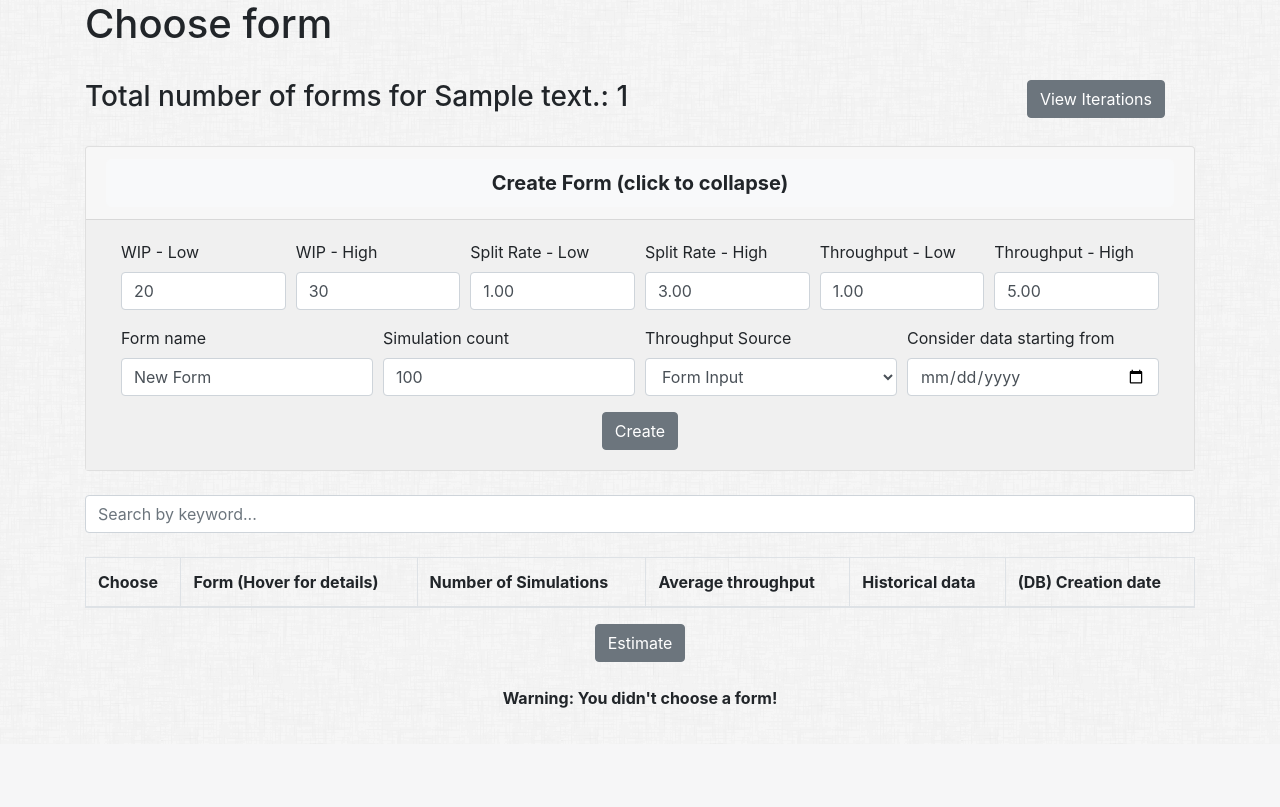
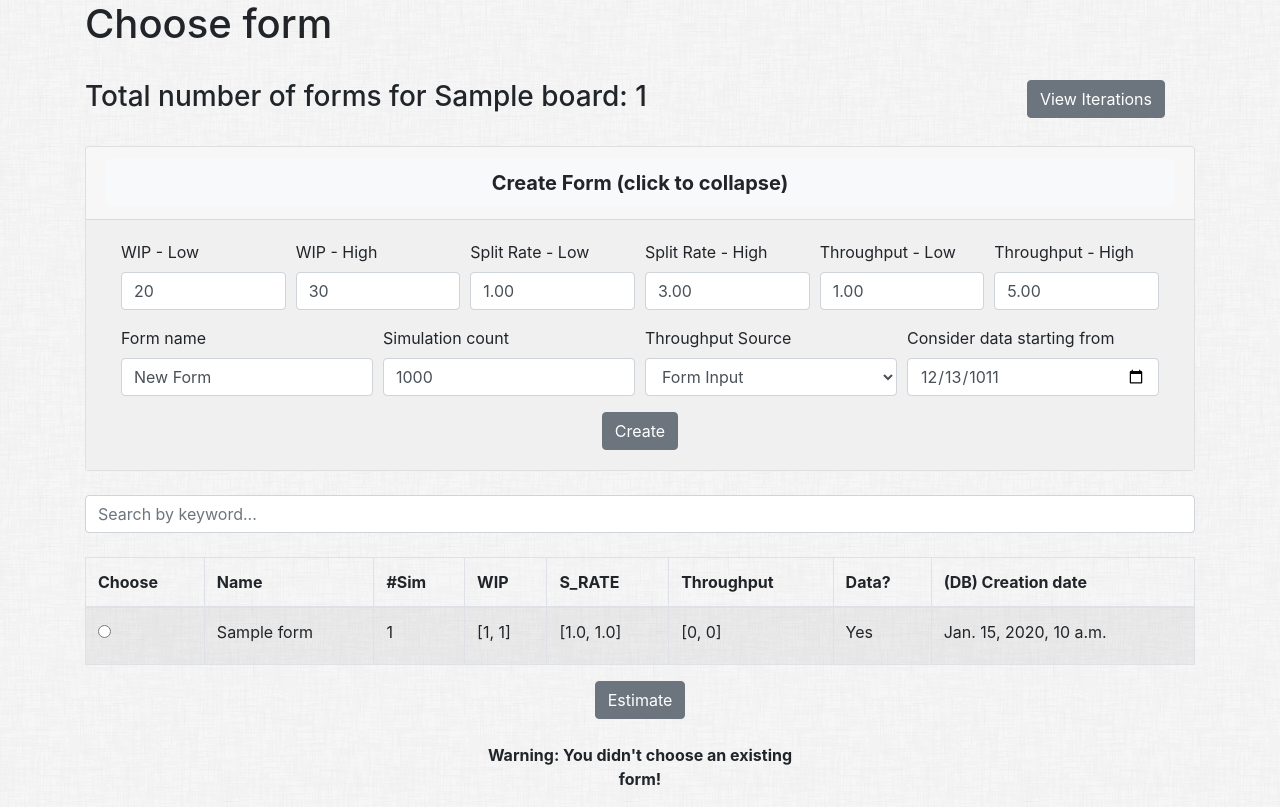
Before and after one commit to msm416/4castinate, a Django app: page /forecast/1/estimate/ in a window 1280 px wide. Shown: the part 56-863 px from the top of the page. Before the commit the page ends 764 px from the top, so only its background shows below. Run offline with Django 3.2, Linux system fonts and the light colour scheme; tables that the repository leaves empty hold one stand-in row (values such as "Sample post"); lists and menus that the app fills with data are empty; some libraries are stand-ins or nearby versions.

Commit message:
Rename fields called description to name. Fix evaluating non-strictly positive throughput forms.

```diff
--- a/forecast/models.py
+++ b/forecast/models.py
@@ -10,7 +10,7 @@ LONG_TIME_AGO = "1011-12-13"
 
 
 class Board(models.Model):
-    description = models.CharField(max_length=200)
+    name = models.CharField(max_length=200)
     data_sources = models.CharField(max_length=200, default='None')
     project_name = models.CharField(max_length=200, default='None')
     board_type = models.CharField(max_length=200, default='Hybrid')
@@ -18,14 +18,14 @@ class Board(models.Model):
     fetch_date = models.DateTimeField(null=True)
 
     def __str__(self):
-        return self.description
+        return self.name
 
     def was_published_recently(self):
         return self.creation_date >= timezone.now() - timedelta(days=1)
 
 
 class Backlog(models.Model):
-    description = models.CharField(max_length=200, default="Backlog")
+    name = models.CharField(max_length=200, default="Backlog")
     board = models.ForeignKey(Board, on_delete=models.CASCADE)
     issues = models.IntegerField(default=20)
     epics = models.TextField(default='')
@@ -33,7 +33,7 @@ class Backlog(models.Model):
 
 class Issue(models.Model):
     backlog = models.ForeignKey(Backlog, on_delete=models.CASCADE)
-    description = models.CharField(max_length=200, default="some issue")
+    name = models.CharField(max_length=200, default="some issue")
     epic = models.CharField(max_length=200, default='None')
 
 
@@ -41,7 +41,7 @@ class Iteration(models.Model):
     # An instance of Iteration could be a sprint
     # source = Jira / Trello / None
     board = models.ForeignKey(Board, on_delete=models.CASCADE)
-    description = models.CharField(max_length=200)
+    name = models.CharField(max_length=200)
     creation_date = models.DateTimeField(default=timezone.now)
     start_date = models.DateTimeField(default=timezone.now)
     duration = models.PositiveSmallIntegerField(default=WEEK_IN_DAYS)
@@ -54,12 +54,12 @@ class Iteration(models.Model):
     source_id = models.PositiveSmallIntegerField(default=0)
 
     def __str__(self):
-        return self.description
+        return self.name
 
 
 class Form(models.Model):
     board = models.ForeignKey(Board, on_delete=models.CASCADE)
-    description = models.CharField(max_length=200)
+    name = models.CharField(max_length=200)
 
     creation_date = models.DateTimeField(default=timezone.now)
     start_date = models.DateTimeField(default=datetime.strptime(LONG_TIME_AGO, "%Y-%m-%d"))
@@ -85,11 +85,13 @@ class Form(models.Model):
     simulation_count = models.PositiveSmallIntegerField(default=100)
 
     def __str__(self):
-        return self.description
+        return self.name
 
+    # Returns always >= 0
     def get_throughput_avg(self):
         cnt = 0
         throughput = 0
+        # TODO: CONSIDER START_DATE
         for iteration in self.board.iteration_set.filter(state='closed').all():
             if iteration.throughput == 0:
                 continue
@@ -98,20 +100,18 @@ class Form(models.Model):
                 cnt += 1
         return 0 if cnt == 0 else throughput/cnt
 
-    # One test => One Simulation instance is created
+    # One test => One Simulation instance is created.
+    # Each form has at most one Simulation. Subsequent calls will overwrite the Simulation
+    # for data forms, and will return the same simulation for non-data forms.
     def gen_simulations(self):
-        # TODO: Recompute this in data forms
-        # Run only once per Form
 
         throughput_avg = self.get_throughput_avg()
 
         if self.throughput_from_data:
-            if self.throughput_lower_bound == throughput_avg:
-                return
-            else:
-                self.throughput_lower_bound = throughput_avg
-                self.throughput_upper_bound = throughput_avg
-                self.save()
+            # TODO: figure how to avoid recomputing simulation (but NOT 'if th_l_b == g_th_avg()')
+            self.throughput_lower_bound = throughput_avg
+            self.throughput_upper_bound = throughput_avg
+            self.save()
         else:
             if self.simulation_set.exists():
                 return
--- a/forecast/templates/forecast/detail.html
+++ b/forecast/templates/forecast/detail.html
@@ -8,7 +8,7 @@
     <br>
     <div class="row">
         <div class="col-md-auto">
-            <h3>Total number of forms for {{board.description}}: {{board.form_set.count}}</h3>
+            <h3>Total number of forms for {{board.name}}: {{board.form_set.count}}</h3>
         </div>
         <div class="col"></div>
         <div class="col-md-auto">
@@ -70,12 +70,12 @@
                             </div>
                             <div class="form-row">
                                 <div class="form-group col-md-3">
-                                    <label for="description">Form name</label>
-                                    <input type="text" class="form-control" name="description" id="description" value="New Form">
+                                    <label for="name">Form name</label>
+                                    <input type="text" class="form-control" name="name" id="name" value="New Form">
                                 </div>
                                 <div class="form-group col-md-3">
                                     <label for="simulation_count">Simulation count</label>
-                                    <input type="text" name="simulation_count" class="form-control" id="simulation_count" value="100">
+                                    <input type="text" name="simulation_count" class="form-control" id="simulation_count" value="1000">
                                 </div>
                                 <div class="form-group col-md-3">
                                     <label for="throughput_from_data">Throughput Source</label>
@@ -115,10 +115,12 @@
             <thead>
                 <tr>
                     <th>Choose </th>
-                    <th>Form (Hover for details)</th>
-                    <th>Number of Simulations</th>
-                    <th>Average throughput</th>
-                    <th>Historical data</th>
+                    <th>Name</th>
+                    <th>#Sim</th>
+                    <th>WIP</th>
+                    <th>S_RATE</th>
+                    <th>Throughput</th>
+                    <th>Data?</th>
                     <th>(DB) Creation date</th>
                 </tr>
             </thead>
@@ -130,18 +132,24 @@
                         </td>
                         <td>
                             <label for="form{{ forloop.counter }}" data-toggle="tooltip"
-                                   title="{{ form.description }}">
-                                {{ form.description }}
+                                   title="{{ form.name }}">
+                                {{ form.name }}
                             </label>
                         </td>
                         <td>
                             {{form.simulation_count}}
                         </td>
                         <td>
+                            [{{form.wip_lower_bound}}, {{form.wip_upper_bound}}]
+                        </td>
+                        <td>
+                            [{{form.split_factor_lower_bound}}, {{form.split_factor_upper_bound}}]
+                        </td>
+                        <td>
                             {% if form.throughput_from_data %}
-                                {{ form.get_throughput_avg }}
+                                [{{ form.get_throughput_avg }}, {{ form.get_throughput_avg }}]
                             {% else %}
-                                Guess in range [{{ form.throughput_lower_bound}}, {{ form.throughput_upper_bound }}]
+                                [{{ form.throughput_lower_bound}}, {{ form.throughput_upper_bound }}]
                             {% endif %}
                         </td>
                         <td>
@@ -167,6 +175,7 @@
             <div class="col-md-4"></div>
         </div>
     </form>
+
     {% if error_message %}
         <br>
         <div class="row">
--- a/forecast/templates/forecast/index.html
+++ b/forecast/templates/forecast/index.html
@@ -46,7 +46,7 @@
         {% for board in latest_board_list %}
         <tr>
             <td>
-                <a href="{% url 'forecast:detail' board.id %}">{{ board.description }}</a>
+                <a href="{% url 'forecast:detail' board.id %}">{{ board.name }}</a>
             </td>
             <td>
                 {{ board.project_name }}
--- a/forecast/templates/forecast/iterations.html
+++ b/forecast/templates/forecast/iterations.html
@@ -29,10 +29,10 @@
     {% for iteration in iteration_list %}
     <tr>
         <td>
-            {{ iteration.description }}
+            {{ iteration.name }}
         </td>
         <td>
-            {{ iteration.board.description }}
+            {{ iteration.board.name }}
         </td>
         <td>
             {{ iteration.source }}
--- a/forecast/templates/forecast/results.html
+++ b/forecast/templates/forecast/results.html
@@ -3,7 +3,7 @@
 
 {% block body %}
 
-    <h1>{{ board.description }} - {{ form.description }}</h1>
+    <h1>{{ board.name }} - {{ form.name }}</h1>
     <h2> Estimate another:
         <a href="{% url 'forecast:detail' board.id %}"> form?</a>
         <a href="{% url 'forecast:index' %}"> board?</a>
--- a/forecast/views.py
+++ b/forecast/views.py
@@ -42,22 +42,25 @@ def results(request, board_id, form_id):
 
 
 def iterations(request):
-    iteration_list = Iteration.objects.order_by('-start_date').order_by('board__description')
+    iteration_list = Iteration.objects.order_by('-start_date').order_by('board__name')
     context = {'iteration_list': iteration_list}
     return render(request, 'forecast/iterations.html', context)
 
 
 def estimate(request, board_id):
     board = get_object_or_404(Board, pk=board_id)
+    latest_form_list = board.form_set.order_by('-creation_date')
+    context = {'board': board, 'latest_form_list': latest_form_list, 'LONG_TIME_AGO': LONG_TIME_AGO}
     try:
         selected_form = board.form_set.get(pk=request.POST['form'])
     except (KeyError, Form.DoesNotExist):
         # Redisplay the form selection template.
-        return render(request, 'forecast/detail.html', {
-            'board': board,
-            'error_message': "You didn't choose a form!",
-        })
+        context['error_message'] = "You didn't choose an existing form!"
+        return render(request, 'forecast/detail.html', context)
     else:
+        if selected_form.throughput_lower_bound <= 0:
+            context['error_message'] = "Selected form has invalid throughput!"
+            return render(request, 'forecast/detail.html', context)
         selected_form.gen_simulations()
         # Always return an HttpResponseRedirect after successfully dealing
         # with POST data. This prevents data from being posted twice if a
@@ -82,7 +85,7 @@ def create_form(request, board_id):
         if request.POST['throughput_from_data'] == "Historical Data" \
         else False
     board.form_set.create(
-        description=request.POST['description'],
+        name=request.POST['name'],
         throughput_from_data=throughput_from_data,
         wip_lower_bound=request.POST['wip_lower_bound'],
         wip_upper_bound=request.POST['wip_upper_bound'],
@@ -106,6 +109,6 @@ def webhook(request):
 
     if Form.objects.count() < 10:
         aux = random.randint(0, 10000)
-        board.form_set.create(description=str(aux))
+        board.form_set.create(name=str(aux))
 
     return render(request, 'forecast/detail.html', {'board': board})
```
Also changed, not shown: forecast/helperMethods/rest.py (+14 -22 lines).
